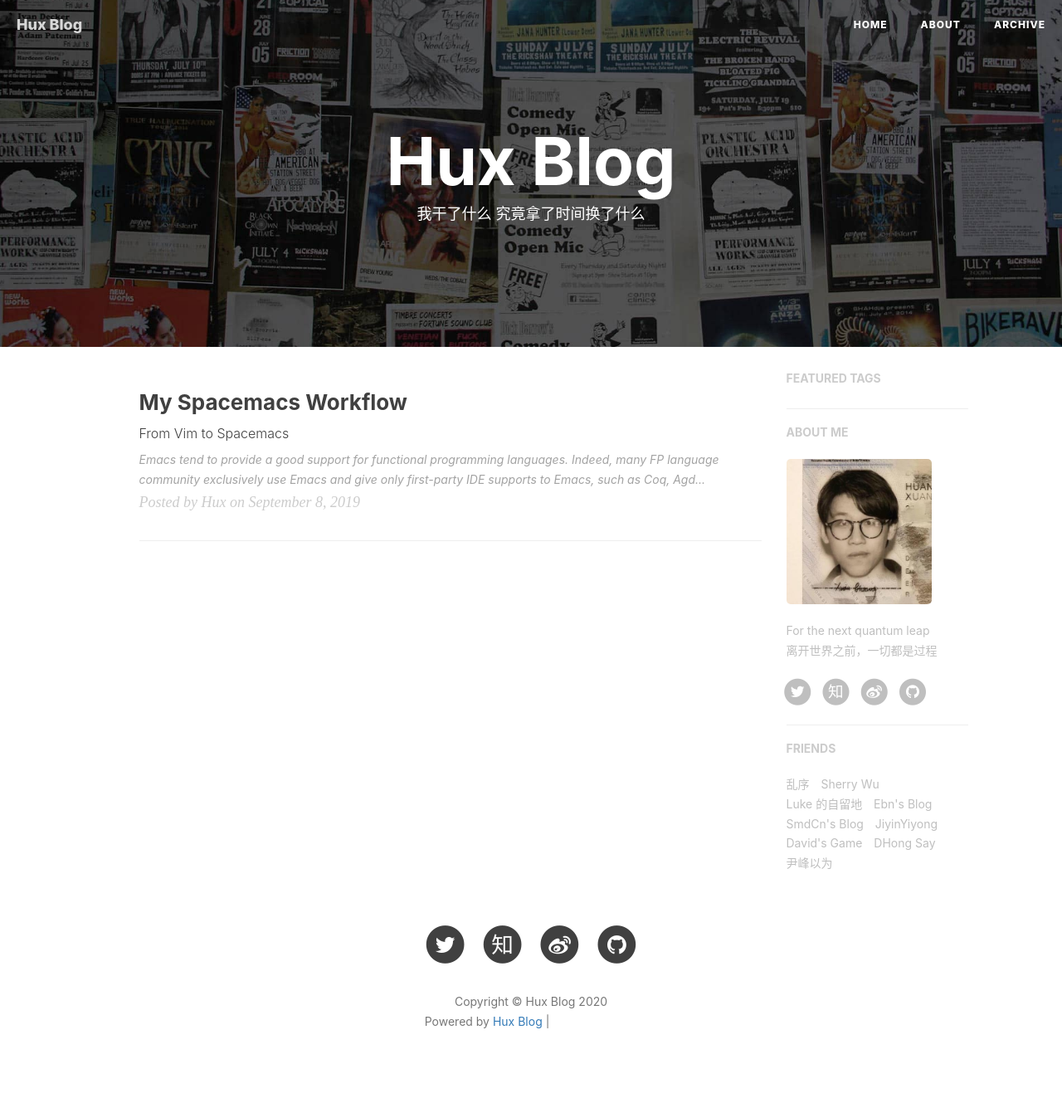
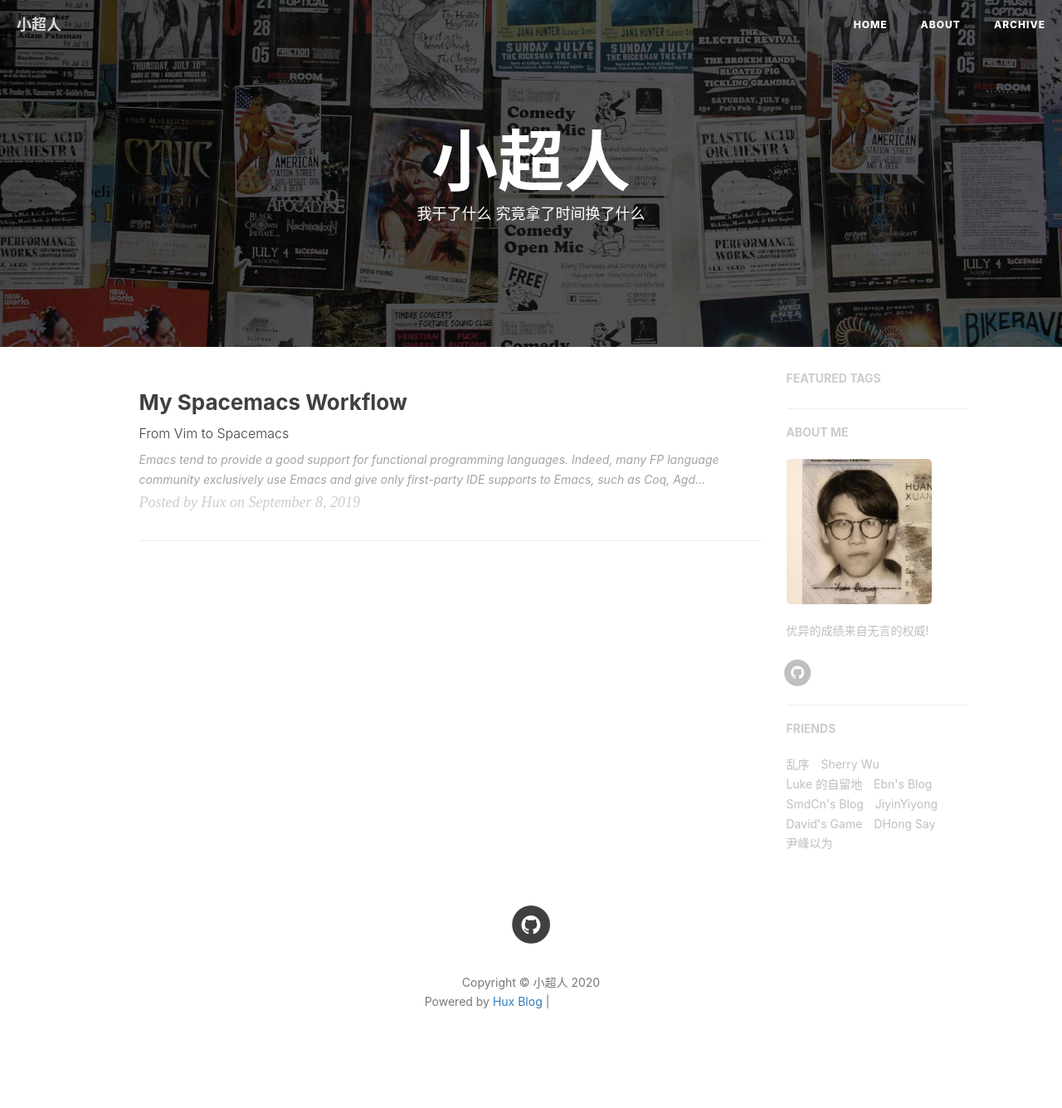
Before and after one commit to ChaoHappy/ChaoHappy.github.io, a Jekyll site: the page built from index.html, in a window 1280 px wide. Shown: the whole page at 83% size. Built offline with Jekyll 4.4.1, drawn with Linux system fonts in a browser that asks for light colours; nearby versions of some CDN libraries; the list of posts is cut into pages by our own code; comment, search, counter and statistics services are not loaded; after the commit the page ends 1311 px from its top, so only the background shows below that; some of the changed lines change nothing that is shown; grey boxes are pictures that could not be loaded.

Commit message:
Update _config.yml

```diff
--- a/_config.yml
+++ b/_config.yml
@@ -1,11 +1,11 @@
 # Site settings
-title: Hux Blog
-SEOTitle: 黄玄的博客 | Hux Blog
+title: 小超人
+SEOTitle: 小超人的博客 | 小超人
 header-img: img/home-bg.jpg
-email: huxpro@gmail.com
-description: "关于程序与设计、黑客与画家 | 黄玄，Web & Mobile Lover，Software Engineer，UX Designer | 这里是 @Hux黄玄 的个人博客，与你一起发现更大的世界。"
-keyword: "黄玄, Hux黄玄, Hux, 鬼栈, huxpro, @huxpro, 黄玄的博客, Hux Blog, 博客, 个人网站, 互联网, Web, JavaScript, 前端, 设计"
-url: "https://huangxuan.me"              # your host, for absolute URL
+email: 871761665@qq.com
+description: ""
+keyword: "BY, 小超人, 小超人的博客, ChaoHappy, Java, Spring"
+url: "chaohappy.github.io"              # your host, for absolute URL
 baseurl: ""                             # for example, '/blog' if your blog hosted on 'host/blog'
 
 # Publish posts or collection documents with a future date.
@@ -13,10 +13,10 @@
 
 # SNS settings
 RSS: false
-weibo_username:     huxpro
-zhihu_username:     huxpro
-github_username:    huxpro
-twitter_username:   huxpro
+#weibo_username:     huxpro
+#zhihu_username:     huxpro
+github_username:    ChaoHappy
+#twitter_username:   huxpro
 #facebook_username:  huxpro
 #linkedin_username:  firstname-lastname-idxxxx
 
@@ -59,7 +59,18 @@
 
 
 # Disqus settings
-disqus_username: hux
+#disqus_username: chaohappy
+
+# Gitalk
+gitalk:
+  enable: true    #是否开启Gitalk评论
+  clientID: 3269d9093517b5d3d845                            #生成的clientID
+  clientSecret: 92e51740e6bd552c70dbe7bcce3c3e46aa1dc57e    #生成的clientSecret
+  repo: chaohappy.github.io    #仓库名称
+  owner: chaohappy    #github用户名
+  admin: chaohappy
+  distractionFreeMode: true #是否启用类似FB的阴影遮罩
+
 
 # Netease settings
 netease_comment: false
@@ -71,14 +82,14 @@
 # ba_track_id: [your track id]
 
 # Google Analytics
-ga_track_id: 'UA-49627206-1'            # Format: UA-xxxxxx-xx
-ga_domain: huangxuan.me
+#ga_track_id: 'UA-49627206-1'            # Format: UA-xxxxxx-xx
+#ga_domain: huangxuan.me
 
 
 
 # Sidebar settings
 sidebar: true                           # whether or not using Sidebar.
-sidebar-about-description: "For the next quantum leap<br>离开世界之前，一切都是过程"
+sidebar-about-description: "优异的成绩来自无言的权威!"
 sidebar-avatar: /img/avatar-hux-ny.jpg      # use absolute URL, seeing it's used in both `/` and `/about/`
 
 
```
